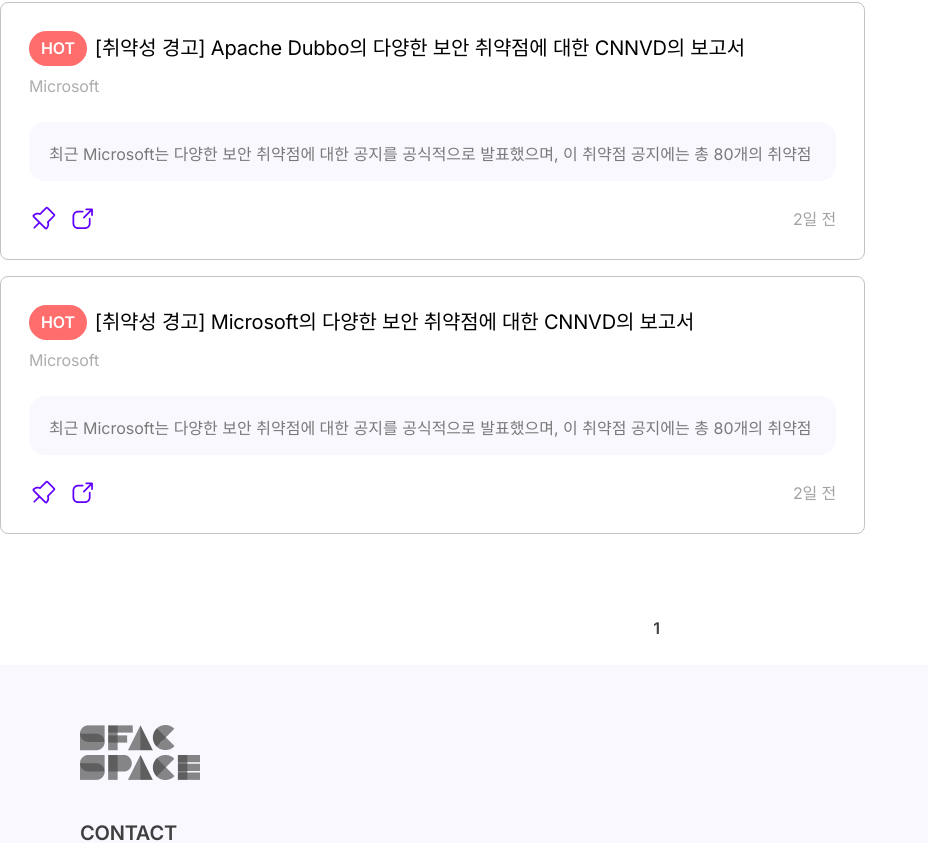
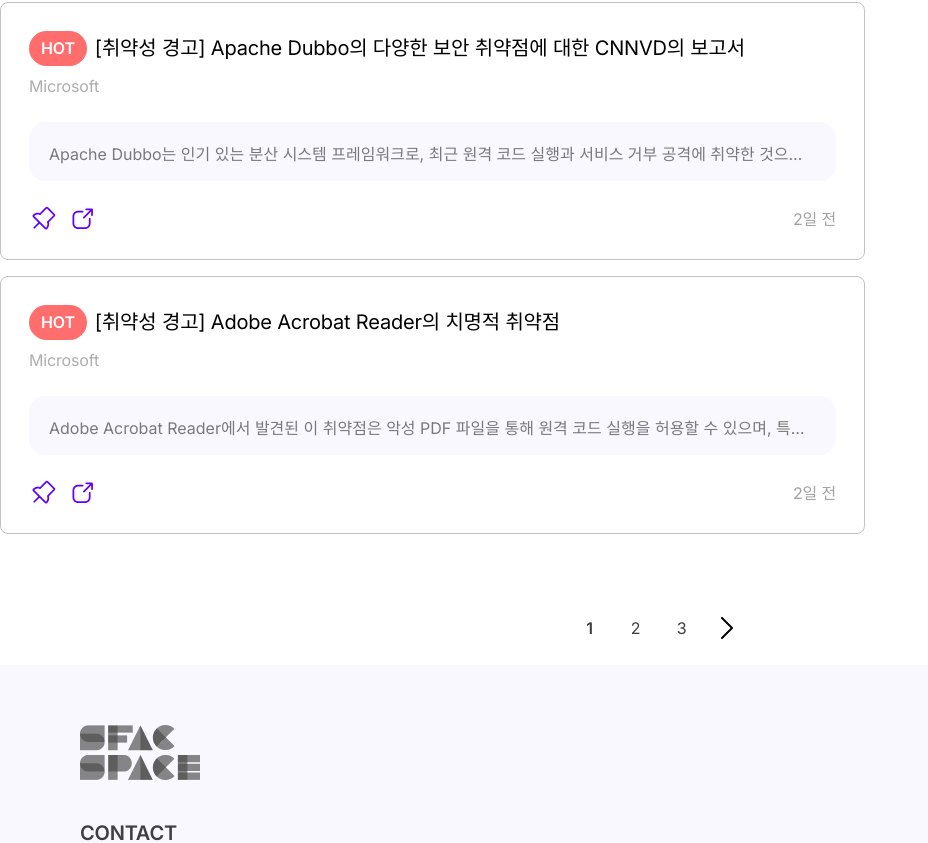
Before and after one commit to luc7yvicky/flaw-detector, a Next.js app: page /vulnerability-db in a window 1280 px wide. Shown: the part 1545-2388 px from the top of the page, without its empty margins (0-928 px from the left). Built offline with nearby package versions, Linux system fonts and the light colour scheme; a web font is replaced by a local one.

Commit message:
Feat : Pagination에 따른 더미 데이터 보여주기

```diff
--- a/src/app/vulnerability-db/page.tsx
+++ b/src/app/vulnerability-db/page.tsx
@@ -27,56 +27,112 @@ const vulnerabilityDBDatas = [
     id: 1,
     title: "[취약성 경고] Microsoft의 여러 보안 취약점에 대한 CNNVD의 보고서",
     content:
-      "최근 Microsoft는 다양한 보안 취약점에 대한 공지를 공식적으로 발표했으며, 이 취약점 공지에는 총 80개의 취약점",
+      "최근 Microsoft에서 발표한 보안 공지에 따르면, 원격 코드 실행, 권한 상승 등 다양한 취약점이 포함되어 있으며, 특히 Windows 10 운영체제에서 위험성이 큰 것으로 평가되었습니다.",
     createdAt: "2024.03.08 13:30:24",
   },
   {
     id: 2,
     title: "2023년 12월 CNNVD 호환 서비스 신제품 발표",
     content:
-      "최근 Microsoft는 다양한 보안 취약점에 대한 공지를 공식적으로 발표했으며, 이 취약점 공지에는 총 80개의 취약점",
-    createdAt: "2024.03.08 13:30:24",
+      "CNNVD는 최신 위협 정보를 신속하게 분석하고 대응할 수 있는 새로운 서비스 플랫폼을 발표했습니다. 이 플랫폼은 기업 보안 관리자를 위한 실시간 경고 시스템을 제공합니다.",
+    createdAt: "2023.12.01 09:00:00",
   },
   {
     id: 3,
     title:
       "[취약성 보고서] CISCO IOS XE 소프트웨어의 보안 취약점에 대한 CNNVD의 보고서",
     content:
-      "최근 Microsoft는 다양한 보안 취약점에 대한 공지를 공식적으로 발표했으며, 이 취약점 공지에는 총 80개의 취약점",
-    createdAt: "2024.03.08 13:30:24",
+      "CISCO의 IOS XE 소프트웨어에서 발견된 취약점은 원격 공격자가 관리자 권한을 획득할 수 있게 해주며, 네트워크 인프라 전반에 걸쳐 심각한 위협을 초래할 수 있습니다.",
+    createdAt: "2024.01.15 16:45:30",
   },
   {
     id: 4,
     title:
       "[취약성 경고] Apache Dubbo의 다양한 보안 취약점에 대한 CNNVD의 보고서",
     content:
-      "최근 Microsoft는 다양한 보안 취약점에 대한 공지를 공식적으로 발표했으며, 이 취약점 공지에는 총 80개의 취약점",
+      "Apache Dubbo는 인기 있는 분산 시스템 프레임워크로, 최근 원격 코드 실행과 서비스 거부 공격에 취약한 것으로 밝혀졌습니다. 최신 패치를 적용하는 것이 강력히 권장됩니다.",
+    createdAt: "2024.02.20 11:22:10",
+  },
+  {
+    id: 5,
+    title: "[취약성 경고] Adobe Acrobat Reader의 치명적 취약점",
+    content:
+      "Adobe Acrobat Reader에서 발견된 이 취약점은 악성 PDF 파일을 통해 원격 코드 실행을 허용할 수 있으며, 특히 개인 사용자와 기업 모두에게 큰 위험을 초래합니다.",
+    createdAt: "2024.03.01 14:15:00",
+  },
+  {
+    id: 6,
+    title: "[취약성 경고] Google Chrome의 제로데이 취약점",
+    content:
+      "Google Chrome에서 발견된 제로데이 취약점은 공격자가 브라우저 세션을 장악할 수 있는 가능성을 제공합니다. 사용자들은 즉시 브라우저를 최신 버전으로 업데이트할 필요가 있습니다.",
+    createdAt: "2024.03.10 10:30:45",
+  },
+  {
+    id: 7,
+    title: "CNNVD 연례 보고서 발표: 2023년의 주요 보안 위협 분석",
+    content:
+      "2023년 한 해 동안 발생한 주요 보안 위협을 분석한 CNNVD 연례 보고서가 발표되었습니다. 이 보고서에는 랜섬웨어 공격의 증가, IoT 기기의 취약성 등이 주요 내용으로 다뤄졌습니다.",
+    createdAt: "2024.01.05 08:00:00",
+  },
+  {
+    id: 8,
+    title: "[취약성 보고서] Oracle WebLogic Server의 취약점",
+    content:
+      "Oracle WebLogic Server에서 발견된 취약점은 공격자가 악성 코드를 주입할 수 있는 가능성을 제공하며, 이로 인해 기업 내 서버가 위험에 처할 수 있습니다.",
+    createdAt: "2024.02.18 17:05:22",
+  },
+  {
+    id: 9,
+    title: "[취약성 경고] VMware vSphere의 보안 문제",
+    content:
+      "VMware vSphere 환경에서 발생하는 이 보안 문제는 가상화 서버를 표적으로 하는 공격이 가능하게 만들며, 특히 클라우드 인프라를 사용하는 조직들에게 큰 위협이 됩니다.",
+    createdAt: "2024.02.28 12:40:00",
+  },
+  {
+    id: 10,
+    title: "[취약성 경고] Microsoft Exchange Server의 취약점",
+    content:
+      "Microsoft Exchange Server에서 발견된 이 취약점은 원격에서 서버를 제어할 수 있게 만들며, 특히 이메일 시스템을 표적으로 하는 공격에 취약합니다.",
     createdAt: "2024.03.08 13:30:24",
   },
   {
-    id: 5,
-    title: "[취약성 경고] Microsoft의 다양한 보안 취약점에 대한 CNNVD의 보고서",
+    id: 11,
+    title: "[취약성 경고] Apple iOS의 보안 결함",
     content:
-      "최근 Microsoft는 다양한 보안 취약점에 대한 공지를 공식적으로 발표했으며, 이 취약점 공지에는 총 80개의 취약점",
-    createdAt: "2024.03.08 13:30:24",
+      "Apple의 iOS 운영체제에서 발견된 이 보안 결함은 사용자 데이터의 유출을 초래할 수 있으며, 악성 앱이 기기에 무단으로 접근할 수 있게 만듭니다.",
+    createdAt: "2024.03.02 15:50:10",
+  },
+  {
+    id: 12,
+    title: "[취약성 경고] Linux Kernel의 심각한 취약점",
+    content:
+      "Linux Kernel에서 발견된 이 심각한 취약점은 루트 권한을 가진 공격자가 시스템 전체를 장악할 수 있게 해줍니다. 시스템 관리자는 즉각적인 패치가 필요합니다.",
+    createdAt: "2024.03.11 09:20:55",
   },
 ];
 
 export default function VulnerabilityDBPage() {
   const [currentPage, setCurrentPage] = useState(1);
-  const totalPages = Math.ceil(vulnerabilityDBDatas.length / 5); // 카드 5개마다 1페이지
+  const itemsPerPage = 5; // 페이지 당 카드 수
+  const totalPages = Math.ceil(vulnerabilityDBDatas.length / itemsPerPage); // 카드 5개마다 1페이지
 
   const pagesPerGroup = 10; //페이지 그룹 단위
   const currentGroup = Math.ceil(currentPage / pagesPerGroup);
   const startPage = (currentGroup - 1) * pagesPerGroup + 1;
   const endPage = Math.min(startPage + pagesPerGroup - 1, totalPages);
 
+  // 현재 페이지에 해당하는 데이터만 가져오기
+  const currentData = vulnerabilityDBDatas.slice(
+    (currentPage - 1) * itemsPerPage,
+    currentPage * itemsPerPage,
+  );
+
   return (
     <div className="mx-auto mb-[1.188rem] mt-[1.688rem] flex w-[82.063rem] flex-col gap-[4.75rem]">
       <CardContainer />
       <div className="flex gap-[6.375rem]">
         {/* 취약점 DB */}
-        <VulnerabilityDB />
+        <VulnerabilityDB currentData={currentData} />
         {/* 실시간 Topic */}
         <RealTimeTopic />
       </div>
@@ -175,7 +231,11 @@ function CardContainer() {
   );
 }
 
-function VulnerabilityDB() {
+function VulnerabilityDB({
+  currentData,
+}: {
+  currentData: typeof vulnerabilityDBDatas;
+}) {
   return (
     <section>
       <h2 className="text-2xl font-semibold leading-[1.816rem] tracking-[-0.01em]">
@@ -186,7 +246,7 @@ function VulnerabilityDB() {
         <Label variant="unselected">NEW</Label>
       </div>
       <ul className="flex flex-col gap-4">
-        {vulnerabilityDBDatas.map((data) => {
+        {currentData.map((data) => {
           return (
             <li key={data.id}>
               <Card variant="article" size="long">
```
